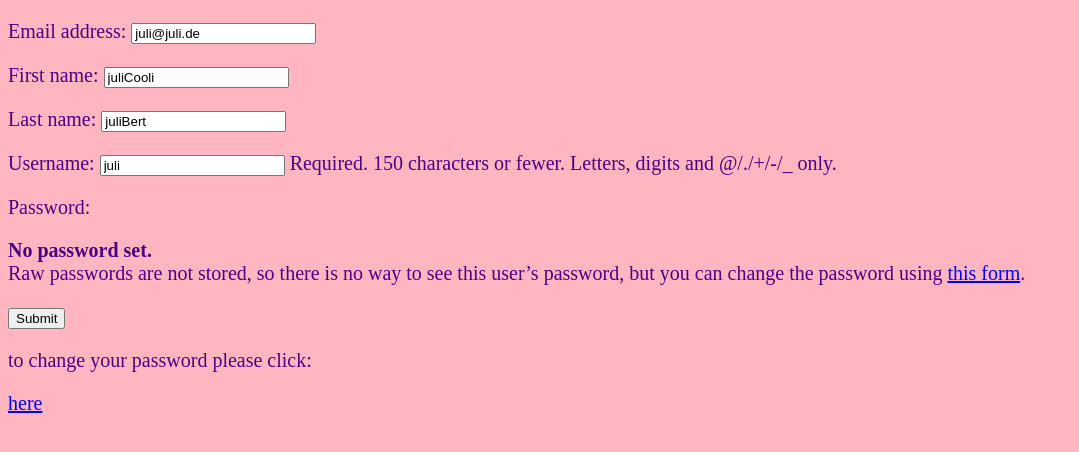
After one commit to simonaschenbrenner/zcrpts-webshop, a Django app: page /useradmin/show/1/edit/ in a window 1280 px wide. The commit adds this page. Shown: the top 452 px of the page, without its empty margins (0-1079 px from the left). Run offline with Django 3.2, Linux system fonts and the light colour scheme; a user stored in the database is signed in.

Commit message:
added user profile

```diff
--- a/Useradmin/forms.py
+++ b/Useradmin/forms.py
@@ -1,10 +1,20 @@
-from django.contrib.auth.forms import UserCreationForm
+from django.contrib.auth.forms import UserCreationForm, UserChangeForm
 from .models import MyUser
 
 
 class MySignUpForm(UserCreationForm):
-
     class Meta:
         model = MyUser
         fields = ('username', 'first_name', 'last_name', 'email', 'profile_picture')
-		# password ist in UserCreationForm schon mit dabei
+    # password ist in UserCreationForm schon mit dabei
+
+
+class EditProfileForm(UserChangeForm):
+    class Meta:
+        model = MyUser
+        fields = (
+            'email',
+            'first_name',
+            'last_name',
+            'username',
+        )
--- a/Useradmin/models.py
+++ b/Useradmin/models.py
@@ -2,8 +2,10 @@ from django.contrib.auth.models import AbstractUser
 from django.db import models
 
 
+
+
+
 class MyUser(AbstractUser):
-
     profile_picture = models.ImageField(upload_to='profile_pictures/', blank=True, null=True)
     is_manager = models.BooleanField(default=False)
 
--- /dev/null
+++ b/Useradmin/templates/change-user-detail.html
@@ -0,0 +1,23 @@
+{% extends 'base.html' %}
+{% load static %}
+
+{% block css %}
+    <link rel="stylesheet" type="text/css" href="{% static 'css/home_style.css' %}">
+{% endblock %}
+{% block title %}User Profile{% endblock %}
+
+{% block content %}
+   <form method="post">
+        {% csrf_token %}
+        {{ form.as_p }}
+        <button type="submit">Submit</button>
+   </form>
+ <p> to change your password please click: </p>
+     <p><a href="{% url 'change-password' %}">here</a></p>
+
+    <br>
+
+
+
+
+{% endblock %}
--- a/Useradmin/urls.py
+++ b/Useradmin/urls.py
@@ -5,4 +5,7 @@ urlpatterns = [
     path('login/', views.MyLoginView.as_view(), name='login'),
     path('signup/', views.MySignUpView.as_view(), name='signup'),
     path('myuser-list/', views.MyUserListView.as_view(), name='myuser-list'),
+    path('show/<int:pk>/', views.user_detail, name='myuser-detail'),
+    path('show/<int:pk>/edit/', views.update_user, name='change-user-detail'),
+    path('change-password/', views.change_password, name='change-password'),
 ]
--- a/Useradmin/views.py
+++ b/Useradmin/views.py
@@ -1,12 +1,16 @@
 from django.contrib.auth import (
     login as auth_login,
 )
+from django.contrib.auth.forms import UserChangeForm
 from django.contrib.auth.views import LoginView
 from django.http import HttpResponseRedirect
 from django.urls import reverse_lazy
 from django.views import generic
-from .forms import MySignUpForm
+from .forms import MySignUpForm, EditProfileForm
+from django.contrib.auth.forms import PasswordChangeForm
+from django.contrib.auth import update_session_auth_hash
 from .models import MyUser
+from django.shortcuts import redirect, render
 
 
 class MySignUpView(generic.CreateView):
@@ -31,6 +35,7 @@ class MyUserListView(generic.ListView):
     context_object_name = 'all_users'
     template_name = 'myuser-list.html'
 
+
 # TODO Kundenservicebereich als Erweiterung der Profilansicht
 class ManagerView(generic.TemplateView):
     def get_context_data(self, **kwargs):
@@ -42,3 +47,53 @@ class ManagerView(generic.TemplateView):
         context = super(ManagerView, self).get_context_data(**kwargs)
         context['is_manager'] = is_manager
         return context
+
+
+# profile view
+def user_detail(request, **kwargs):
+    myuser_id = kwargs['pk']
+    current_user = MyUser.objects.get(id=myuser_id)
+    print(str(myuser_id), " :: ", current_user)
+    context = {'current user': current_user}
+    return render(request, 'user-detail.html', context)
+
+
+def update_user(request, **kwargs):
+    myuser_id = kwargs['pk']
+    if request.method == 'POST':
+        userForm = EditProfileForm(request.POST, instance=request.user)
+        userForm.instance.user = request.user
+        if userForm.is_valid():
+            userForm.save()
+            # print("I saved new game")
+        else:
+            pass
+            print(userForm.errors)
+
+        return redirect('home')
+
+    else:  # request.method == 'GET'
+        print("I am in GET")
+        userForm = EditProfileForm(instance=request.user)
+        context = {'form': userForm}
+        return render(request, 'change-user-detail.html', context)
+
+
+def change_password(request):
+    if request.method == 'POST':
+        form = PasswordChangeForm(data=request.POST, user=request.user)
+        if form.is_valid():
+            form.save()
+            update_session_auth_hash(request, form.user)
+            # print("I saved new game")
+        else:
+            pass
+            print(form.errors)
+
+        return redirect('home')
+
+    else:  # request.method == 'GET'
+        print("I am in GET")
+        form = PasswordChangeForm(user=request.user)
+        context = {'form': form}
+        return render(request, 'change-password.html', context)
--- a/templates/home.html
+++ b/templates/home.html
@@ -8,12 +8,14 @@
 {% block title %}zcrpts Home{% endblock %}
 
 {% block content %}
-    {% if myuser.is_authenticated %}
+    {% if user.is_authenticated %}
         {% block logged_in_content %}
             <H1>zcrpts</H1>
             <p>Hi {{ myuser.username }}!</p>
             <p><a href="{% url 'product-list' %}">Show me the products</a></p>
             <p><a href="{% url 'myuser-list' %}">Show me the users</a></p>
+            <p><a href="{% url 'myuser-detail' user.id %}">test</a></p>
+
             <a href="{% url 'logout' %}">Logout</a>
         {% endblock %}
     {% else %}
```
Also changed, not shown: Useradmin/templates/change-password.html (added, +24 -0 lines), Useradmin/templates/user-detail.html (added, +38 -0 lines), db.sqlite3.
